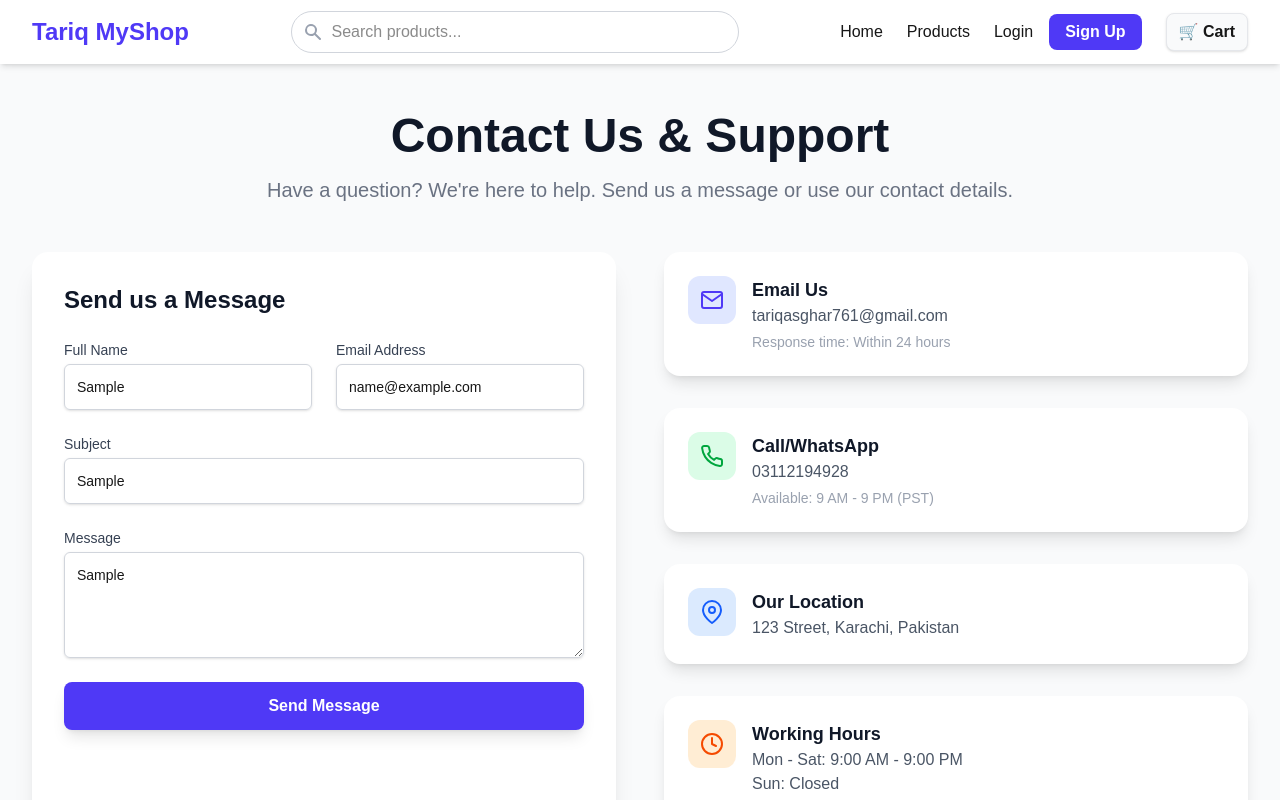
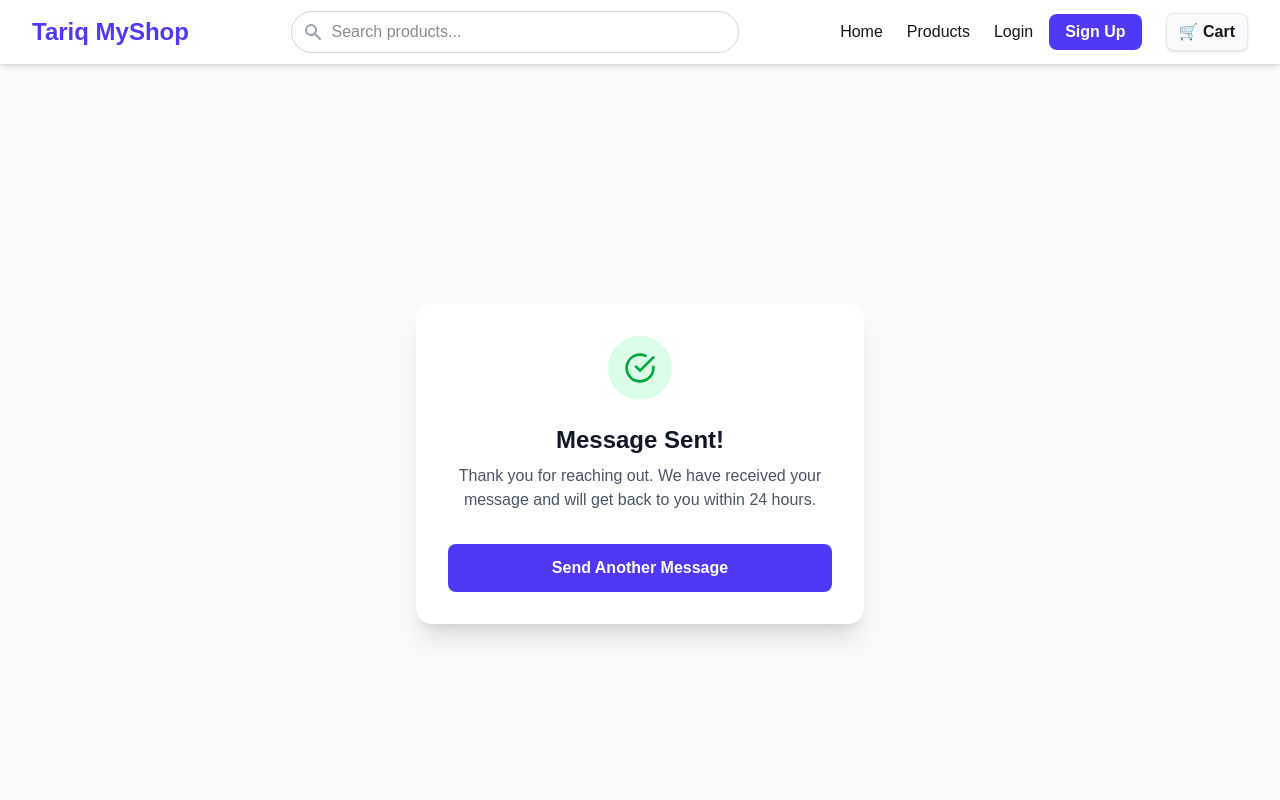
Before and after one commit to tariq765/duppyapi-ecommerce-website, a Next.js app in the folder duppyapi/: page /support in a window 1280 px wide. Both pictures are taken after typing "Sample", "name@example.com", "Sample", "Sample" into the empty fields and a click on the button "Send Message". Shown: the top 800 px of the page. Built offline with nearby package versions, Linux system fonts and the light colour scheme; no server answers.

Commit message:
feat: integrate Resend API for contact form submissions

```diff
--- /dev/null
+++ b/duppyapi/app/actions/email.ts
@@ -0,0 +1,36 @@
+"use server";
+
+import { Resend } from "resend";
+
+const resend = new Resend(process.env.RESEND_API_KEY);
+
+export async function sendEmail(formData: {
+  name: string;
+  email: string;
+  subject: string;
+  message: string;
+}) {
+  const { name, email, subject, message } = formData;
+
+  try {
+    const data = await resend.emails.send({
+      from: "Contact Form <onboarding@resend.dev>",
+      to: ["tariqasghar761@gmail.com"],
+      replyTo: email,
+      subject: `New Contact Form Submission: ${subject}`,
+      html: `
+        <h2>New Message from Contact Form</h2>
+        <p><strong>Name:</strong> ${name}</p>
+        <p><strong>Email:</strong> ${email}</p>
+        <p><strong>Subject:</strong> ${subject}</p>
+        <p><strong>Message:</strong></p>
+        <p>${message}</p>
+      `,
+    });
+
+    return { success: true, data };
+  } catch (error) {
+    console.error("Error sending email:", error);
+    return { success: false, error };
+  }
+}
--- a/duppyapi/app/support/page.tsx
+++ b/duppyapi/app/support/page.tsx
@@ -1,13 +1,58 @@
 "use client";
 
-import React from "react";
-import { FiMail, FiPhone, FiMapPin, FiClock } from "react-icons/fi";
+import React, { useState } from "react";
+import { FiMail, FiPhone, FiMapPin, FiClock, FiSend, FiCheckCircle } from "react-icons/fi";
+import { sendEmail } from "@/app/actions/email";
 
 export default function SupportPage() {
-  const handleSubmit = (e: React.FormEvent) => {
+  const [isSubmitting, setIsSubmitting] = useState(false);
+  const [submitted, setSubmitted] = useState(false);
+  const [error, setError] = useState("");
+
+  const handleSubmit = async (e: React.FormEvent<HTMLFormElement>) => {
     e.preventDefault();
-    alert("Message sent! We will get back to you soon.");
+    setIsSubmitting(true);
+    setError("");
+
+    const formData = new FormData(e.currentTarget);
+    const data = {
+      name: formData.get("name") as string,
+      email: formData.get("email") as string,
+      subject: formData.get("subject") as string,
+      message: formData.get("message") as string,
+    };
+
+    const result = await sendEmail(data);
+
+    if (result.success) {
+      setSubmitted(true);
+    } else {
+      setError("Failed to send message. Please try again later.");
+    }
+    setIsSubmitting(false);
   };
+
+  if (submitted) {
+    return (
+      <div className="bg-gray-50 min-h-screen flex items-center justify-center px-4">
+        <div className="max-w-md w-full bg-white rounded-2xl shadow-xl p-8 text-center animate-in zoom-in duration-300">
+          <div className="inline-flex items-center justify-center w-16 h-16 bg-green-100 text-green-600 rounded-full mb-6">
+            <FiCheckCircle size={32} />
+          </div>
+          <h2 className="text-2xl font-bold text-gray-900 mb-2">Message Sent!</h2>
+          <p className="text-gray-600 mb-8">
+            Thank you for reaching out. We have received your message and will get back to you within 24 hours.
+          </p>
+          <button
+            onClick={() => setSubmitted(false)}
+            className="w-full bg-indigo-600 text-white font-bold py-3 px-6 rounded-lg hover:bg-indigo-700 transition"
+          >
+            Send Another Message
+          </button>
+        </div>
+      </div>
+    );
+  }
 
   return (
     <div className="bg-gray-50 min-h-screen py-12 px-4 sm:px-6 lg:px-8">
@@ -30,6 +75,7 @@ export default function SupportPage() {
                 <div>
                   <label className="block text-sm font-medium text-gray-700">Full Name</label>
                   <input
+                    name="name"
                     type="text"
                     required
                     className="mt-1 block w-full rounded-md border-gray-300 shadow-sm focus:border-indigo-500 focus:ring-indigo-500 sm:text-sm p-3 border"
@@ -39,6 +85,7 @@ export default function SupportPage() {
                 <div>
                   <label className="block text-sm font-medium text-gray-700">Email Address</label>
                   <input
+                    name="email"
                     type="email"
                     required
                     className="mt-1 block w-full rounded-md border-gray-300 shadow-sm focus:border-indigo-500 focus:ring-indigo-500 sm:text-sm p-3 border"
@@ -49,6 +96,7 @@ export default function SupportPage() {
               <div>
                 <label className="block text-sm font-medium text-gray-700">Subject</label>
                 <input
+                  name="subject"
                   type="text"
                   required
                   className="mt-1 block w-full rounded-md border-gray-300 shadow-sm focus:border-indigo-500 focus:ring-indigo-500 sm:text-sm p-3 border"
@@ -58,17 +106,36 @@ export default function SupportPage() {
               <div>
                 <label className="block text-sm font-medium text-gray-700">Message</label>
                 <textarea
+                  name="message"
                   rows={4}
                   required
                   className="mt-1 block w-full rounded-md border-gray-300 shadow-sm focus:border-indigo-500 focus:ring-indigo-500 sm:text-sm p-3 border"
                   placeholder="How can we help you?"
                 ></textarea>
               </div>
+
+              {error && (
+                <p className="text-red-500 text-sm italic">{error}</p>
+              )}
+
               <button
                 type="submit"
-                className="w-full bg-indigo-600 text-white font-bold py-3 px-6 rounded-lg hover:bg-indigo-700 transition duration-300 shadow-lg"
+                disabled={isSubmitting}
+                className={`w-full flex items-center justify-center gap-2 bg-indigo-600 text-white font-bold py-3 px-6 rounded-lg hover:bg-indigo-700 transition duration-300 shadow-lg ${
+                  isSubmitting ? "opacity-70 cursor-not-allowed" : ""
+                }`}
               >
-                Send Message
+                {isSubmitting ? (
+                  <>
+                    <div className="w-5 h-5 border-2 border-white border-t-transparent rounded-full animate-spin"></div>
+                    Sending...
+                  </>
+                ) : (
+                  <>
+                    <FiSend size={18} />
+                    Send Message
+                  </>
+                )}
               </button>
             </form>
           </div>
```
